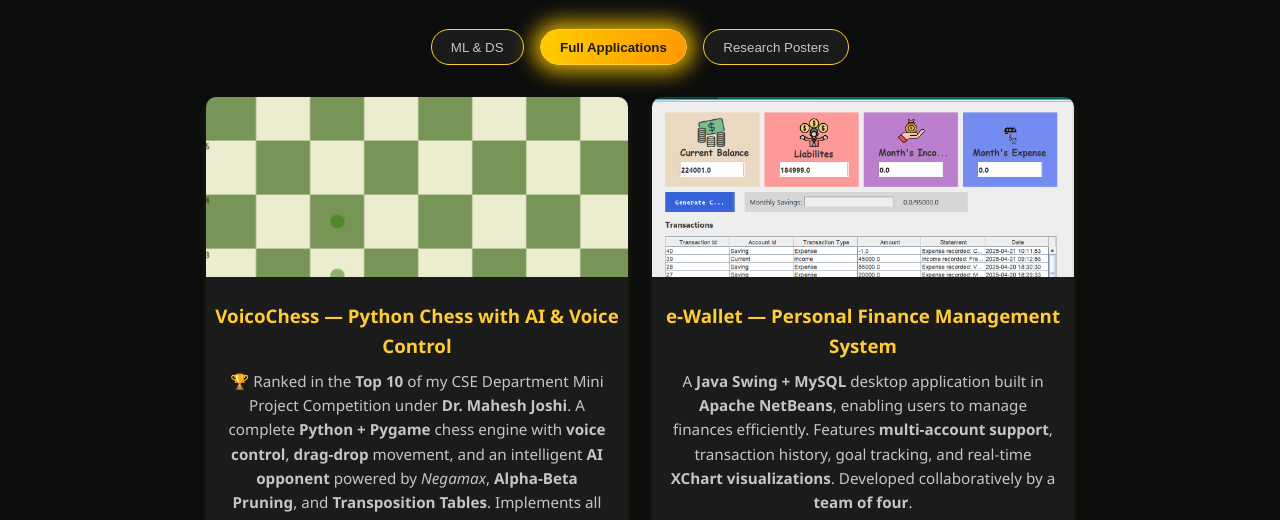
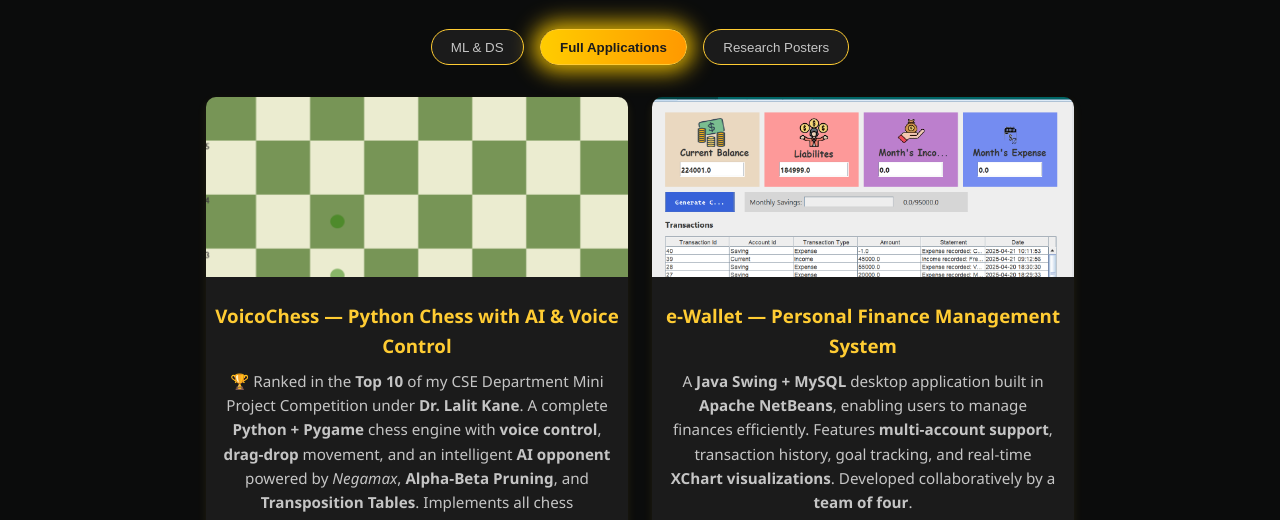
Before and after one commit to hrishit1010/portfolio, a plain HTML site: page projects.html in a window 1280 px wide. Both pictures are taken after a click on the button "Full Applications". Shown: the part 264-784 px from the top of the page. Drawn offline with Linux system fonts and the light colour scheme.

Commit message:
Update projects.html

```diff
--- a/projects.html
+++ b/projects.html
@@ -137,7 +137,7 @@
       <h3>VoicoChess — Python Chess with AI & Voice Control</h3>
       <p>
         🏆 Ranked in the <strong>Top 10</strong> of my CSE Department Mini Project Competition under
-        <strong>Dr. Mahesh Joshi</strong>. A complete <strong>Python + Pygame</strong> chess engine with
+        <strong>Dr. Lalit Kane</strong>. A complete <strong>Python + Pygame</strong> chess engine with
         <strong>voice control</strong>, <strong>drag-drop</strong> movement, and an intelligent
         <strong>AI opponent</strong> powered by <em>Negamax</em>, <strong>Alpha-Beta Pruning</strong>,
         and <strong>Transposition Tables</strong>. Implements all chess mechanics including castling,
```
